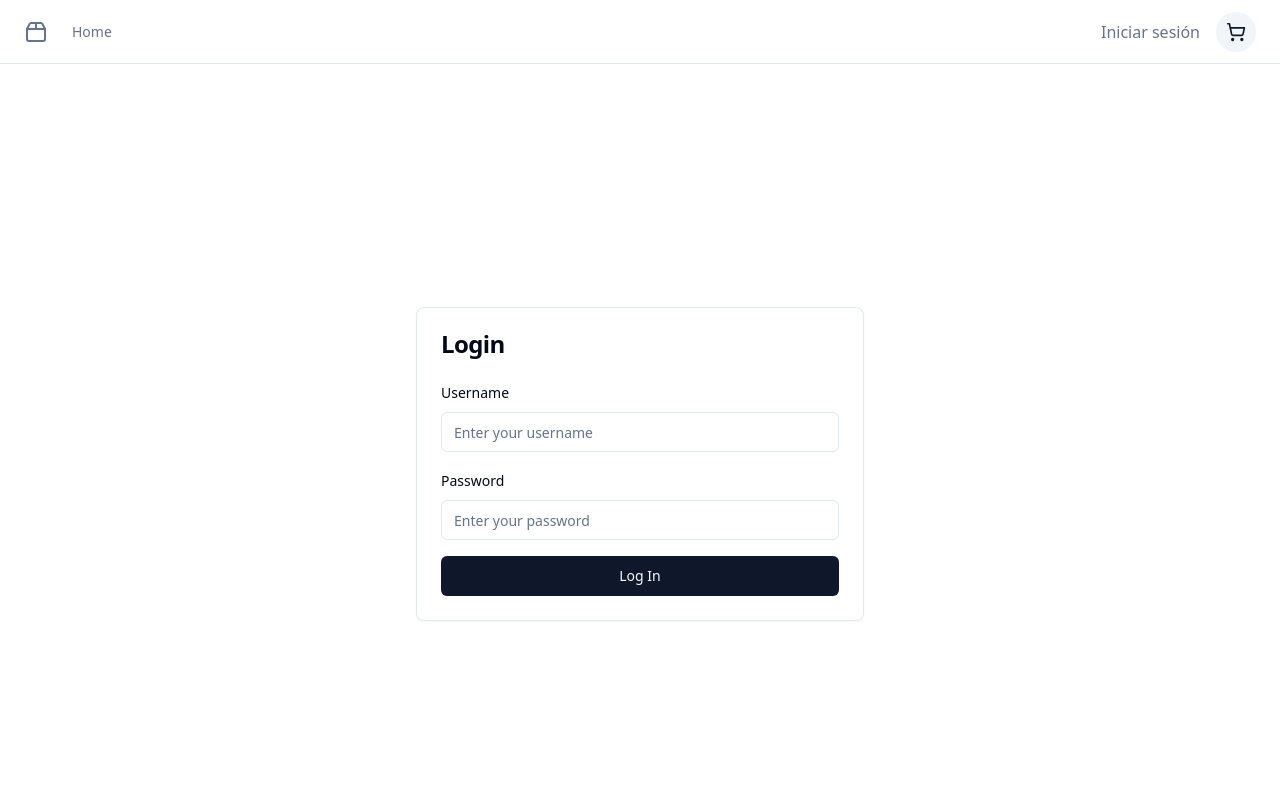
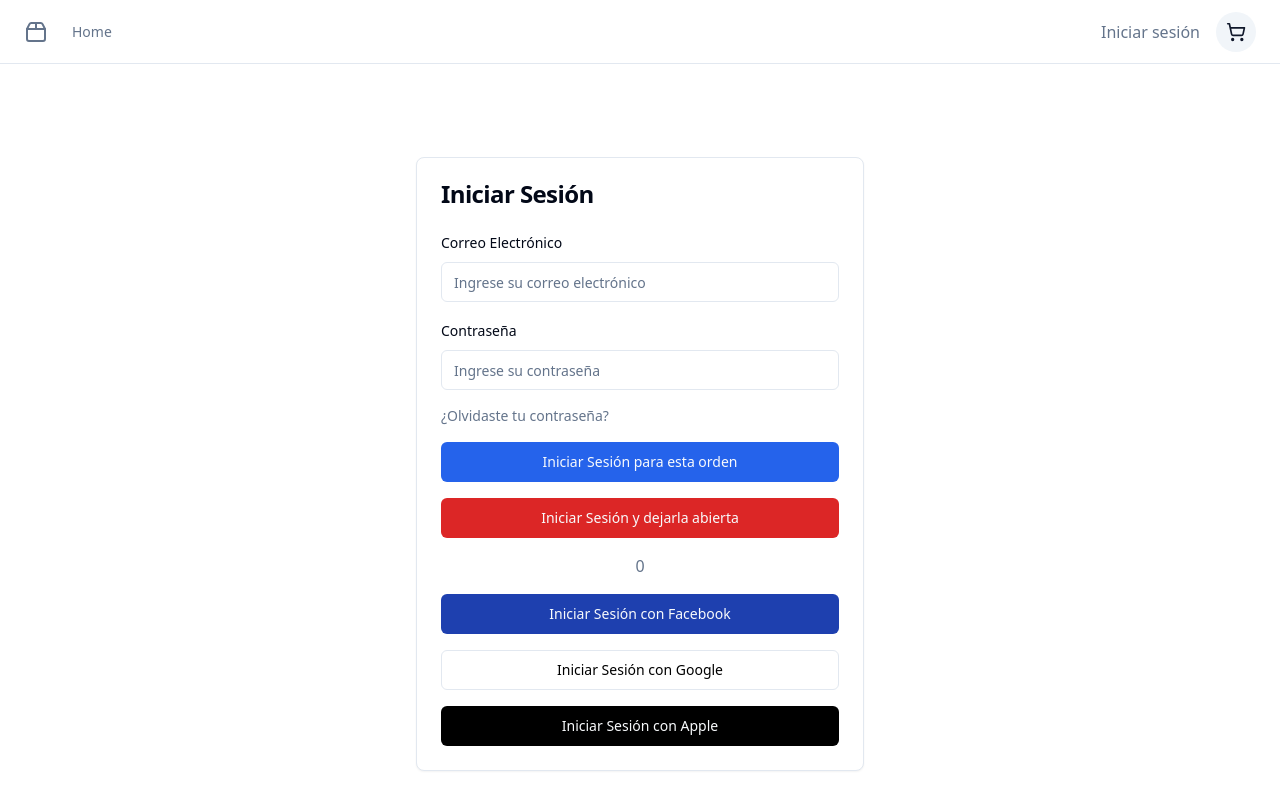
Before and after one commit to GPT-Engineer-App/lunch-shop-mobile, a React (Vite) app: page /login in a window 1280 px wide. Shown: the top 810 px of the page. Built offline with nearby package versions, Linux system fonts and the light colour scheme.

Commit message:
Adjusted login screen to include fields for email and password, link to recover password, and buttons for different login options.

```diff
--- a/src/pages/Login.jsx
+++ b/src/pages/Login.jsx
@@ -5,9 +5,10 @@ import { Button } from "@/components/ui/button";
 import { Input } from "@/components/ui/input";
 import { Form, FormControl, FormField, FormItem, FormLabel, FormMessage } from "@/components/ui/form";
 import { Card, CardContent, CardHeader, CardTitle } from "@/components/ui/card";
+import { Link } from "react-router-dom";
 
 const loginSchema = z.object({
-  username: z.string().min(1, "Username is required"),
+  email: z.string().email("Invalid email address").min(1, "Email is required"),
   password: z.string().min(1, "Password is required"),
 });
 
@@ -24,19 +25,19 @@ const Login = () => {
     <div className="flex items-center justify-center min-h-screen">
       <Card className="w-full max-w-md">
         <CardHeader>
-          <CardTitle>Login</CardTitle>
+          <CardTitle>Iniciar Sesión</CardTitle>
         </CardHeader>
         <CardContent>
           <Form {...form}>
             <form onSubmit={form.handleSubmit(onSubmit)} className="space-y-4">
               <FormField
                 control={form.control}
-                name="username"
+                name="email"
                 render={({ field }) => (
                   <FormItem>
-                    <FormLabel>Username</FormLabel>
+                    <FormLabel>Correo Electrónico</FormLabel>
                     <FormControl>
-                      <Input placeholder="Enter your username" {...field} />
+                      <Input placeholder="Ingrese su correo electrónico" {...field} />
                     </FormControl>
                     <FormMessage />
                   </FormItem>
@@ -47,15 +48,27 @@ const Login = () => {
                 name="password"
                 render={({ field }) => (
                   <FormItem>
-                    <FormLabel>Password</FormLabel>
+                    <FormLabel>Contraseña</FormLabel>
                     <FormControl>
-                      <Input type="password" placeholder="Enter your password" {...field} />
+                      <Input type="password" placeholder="Ingrese su contraseña" {...field} />
                     </FormControl>
                     <FormMessage />
                   </FormItem>
                 )}
               />
-              <Button type="submit" className="w-full">Log In</Button>
+              <div className="flex justify-between items-center">
+                <Link to="/recover-password" className="text-sm text-muted-foreground hover:text-foreground">
+                  ¿Olvidaste tu contraseña?
+                </Link>
+              </div>
+              <Button type="submit" className="w-full bg-blue-600">Iniciar Sesión para esta orden</Button>
+              <Button type="submit" className="w-full bg-red-600">Iniciar Sesión y dejarla abierta</Button>
+              <div className="flex items-center justify-center space-x-2 mt-4">
+                <span className="text-muted-foreground">0</span>
+              </div>
+              <Button className="w-full bg-blue-800">Iniciar Sesión con Facebook</Button>
+              <Button className="w-full bg-white text-black border">Iniciar Sesión con Google</Button>
+              <Button className="w-full bg-black">Iniciar Sesión con Apple</Button>
             </form>
           </Form>
         </CardContent>
```
